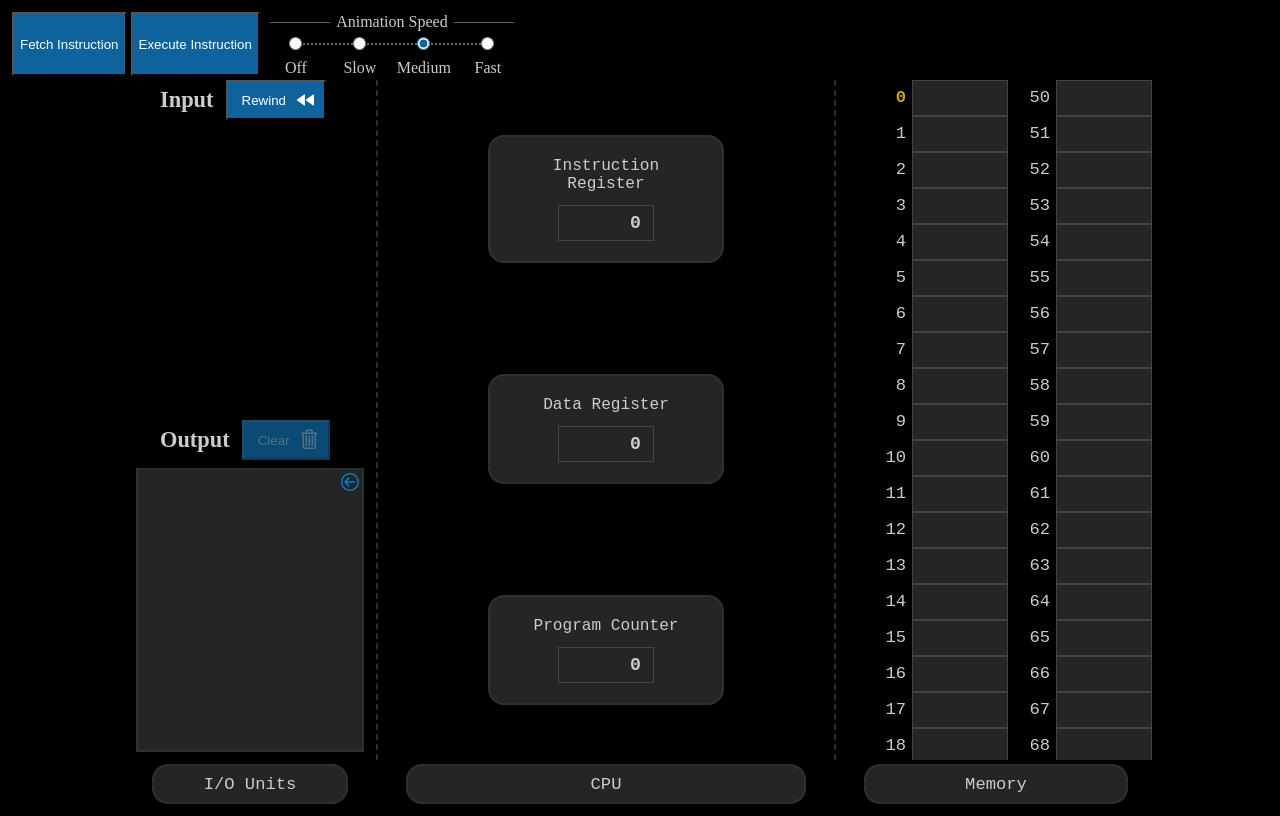
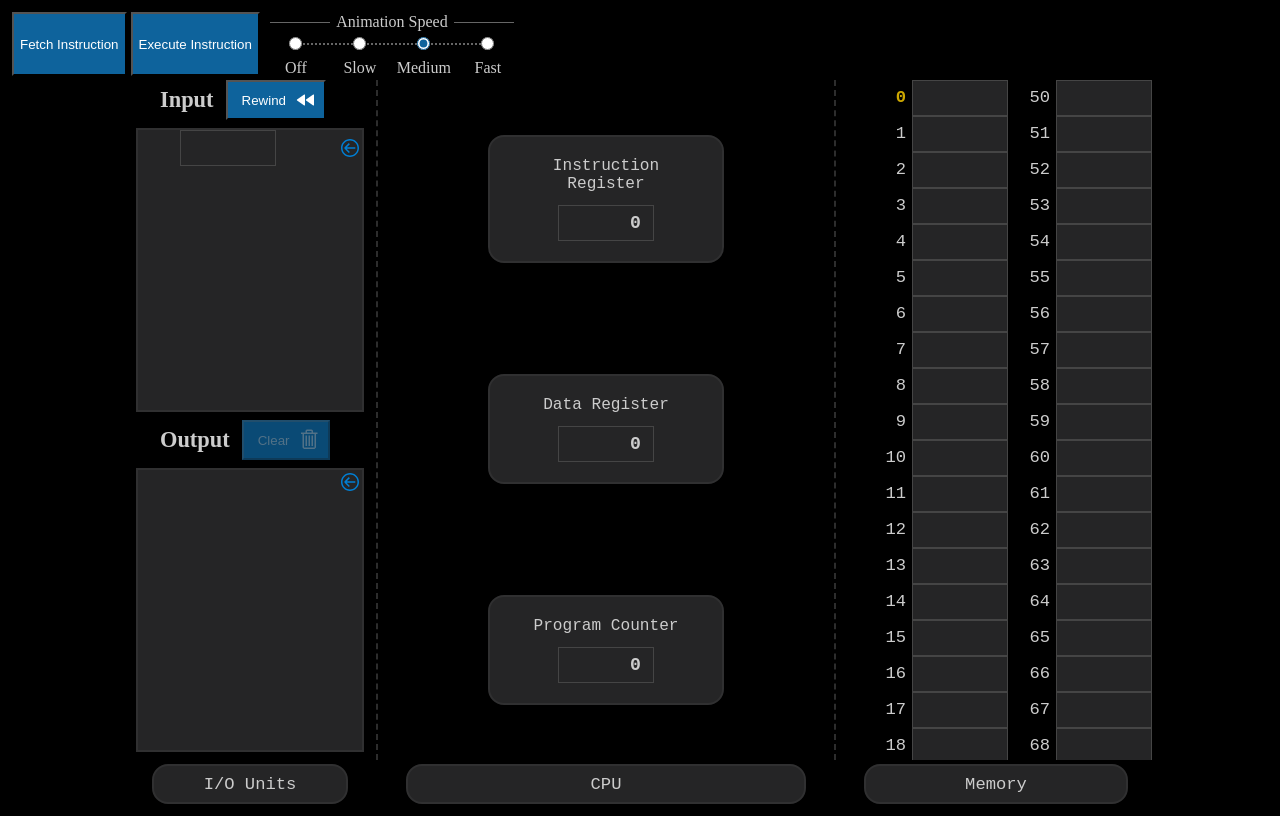
Before and after one commit to rafrafraf1/vic-ide-fork, a React (Create React App) app: page / in a window 1280 px wide. Built offline with nearby package versions, Linux system fonts and the light colour scheme.

Commit message:
Add Computer Input and Input UI

```diff
--- a/src/App.tsx
+++ b/src/App.tsx
@@ -5,6 +5,7 @@ import {
   animationSpeedDuration,
 } from "./UI/Simulator/AnimationSpeed";
 import { Computer, type ComputerHandle } from "./UI/Simulator/Computer";
+import { type InputState, consumeInput, readNextInput } from "./Computer/Input";
 import {
   type SimulatorState,
   newSimulatorState,
@@ -55,6 +56,7 @@ function App(props: AppProps): JSX.Element {
   );
 
   const [computer, setComputer] = React.useState(initialState.computer);
+  const [input, setInput] = React.useState(initialState.input);
   const [output, setOutput] = React.useState(initialState.output);
   const [animationSpeed, setAnimationSpeed] = React.useState(
     initialState.animationSpeed
@@ -64,15 +66,17 @@ function App(props: AppProps): JSX.Element {
 
   const computerRef = React.useRef<ComputerHandle>(null);
 
-  // Whenever the `computer` or `output` state is changed, we send a message
-  // to the `systemStateService` to persist the updated state.
+  // Whenever any part of the `SimulatorState` changes (`computer`, `input`,
+  // `output`, or `animationSpeed`), we send a message to the
+  // `systemStateService` to persist the updated state.
   React.useEffect(() => {
     systemStateService.setState({
       computer: computer,
+      input: input,
       output: output,
       animationSpeed: animationSpeed,
     });
-  }, [animationSpeed, computer, output, systemStateService]);
+  }, [animationSpeed, computer, input, output, systemStateService]);
 
   const animate = useAnimate();
 
@@ -119,16 +123,17 @@ function App(props: AppProps): JSX.Element {
   }, [animate, animationSpeed, computer]);
 
   const handleExecuteInstructionClick = React.useCallback(() => {
-    // TODO:
-    const nextInput = null;
+    const nextInput = readNextInput(input);
 
     function updateComputer(): void {
-      // TODO Handle result
       const [newComputer, executeResult] = executeInstruction(
         computer,
         nextInput
       );
       setComputer(newComputer);
+      if (executeResult.consumedInput) {
+        setInput(consumeInput(input));
+      }
       setOutput(processExecuteResult(executeResult));
     }
 
@@ -158,7 +163,7 @@ function App(props: AppProps): JSX.Element {
         setAnimating(false);
       }
     );
-  }, [animate, animationSpeed, computer]);
+  }, [animate, animationSpeed, computer, input]);
 
   const handleClearOutputClick = React.useCallback(() => {
     setOutput(emptyOutput());
@@ -171,16 +176,20 @@ function App(props: AppProps): JSX.Element {
     []
   );
 
-  const handleInstructionRegister = React.useCallback((value: Value) => {
+  const handleInstructionRegister = React.useCallback((value: Value): void => {
     setComputer(setInstructionRegister(value));
   }, []);
 
-  const handleDataRegisterChange = React.useCallback((value: Value) => {
+  const handleDataRegisterChange = React.useCallback((value: Value): void => {
     setComputer(setDataRegister(value));
   }, []);
 
-  const handleProgramCounterChange = React.useCallback((value: Value) => {
+  const handleProgramCounterChange = React.useCallback((value: Value): void => {
     setComputer(setProgramCounter(value));
+  }, []);
+
+  const handleInputChange = React.useCallback((input: InputState): void => {
+    setInput(input);
   }, []);
 
   return (
@@ -197,12 +206,14 @@ function App(props: AppProps): JSX.Element {
         ref={computerRef}
         className="App-Computer-Cont"
         computer={computer}
+        input={input}
         output={output}
         onClearOutputClick={handleClearOutputClick}
         onMemoryCellChange={handleMemoryCellChange}
         onInstructionRegister={handleInstructionRegister}
         onDataRegisterChange={handleDataRegisterChange}
         onProgramCounterChange={handleProgramCounterChange}
+        onInputChange={handleInputChange}
       />
     </div>
   );
--- /dev/null
+++ b/src/Computer/Input.ts
@@ -0,0 +1,67 @@
+import type { Value } from "./Value";
+
+/**
+ * Stores the values of the input stream, which can be edited by the user.
+ */
+export interface InputState {
+  values: Value[];
+
+  /**
+   * An index in the range [0..values.length].
+   *
+   * If next is equal to values.length then we are at the end of the input and
+   * a READ instruction will trigger an error.
+   */
+  next: number;
+}
+
+/**
+ * Create a new InputState.
+ */
+export function emptyInput(): InputState {
+  return {
+    values: [],
+    next: 0,
+  };
+}
+
+/**
+ * Checks whether we are at the end of the input. If so, then a READ
+ * instruction will trigger an error.
+ */
+export function atEndOfInput(input: InputState): boolean {
+  return input.next === input.values.length;
+}
+
+/**
+ * Rewinds the input stream to the beginning. The next READ instruction will
+ * read the first value.
+ */
+export function rewindInput(input: InputState): InputState {
+  return {
+    values: input.values,
+    next: 0,
+  };
+}
+
+/**
+ * @returns the next value in the input stream.
+ */
+export function readNextInput(input: InputState): Value | null {
+  const nextValue = input.values[input.next];
+  if (nextValue === undefined) {
+    return null;
+  }
+
+  return nextValue;
+}
+
+/**
+ * Advances the input stream by one.
+ */
+export function consumeInput(input: InputState): InputState {
+  return {
+    values: input.values,
+    next: input.next + 1,
+  };
+}
--- a/src/Computer/SimulatorState.ts
+++ b/src/Computer/SimulatorState.ts
@@ -1,9 +1,11 @@
 import { type ComputerState, newComputerState } from "./Computer";
+import { type InputState, emptyInput } from "./Input";
 import { type OutputState, emptyOutput } from "./Output";
 import type { AnimationSpeed } from "../UI/Simulator/AnimationSpeed";
 
 export interface SimulatorState {
   computer: ComputerState;
+  input: InputState;
   output: OutputState;
   animationSpeed: AnimationSpeed;
 }
@@ -11,6 +13,7 @@ export interface SimulatorState {
 export function newSimulatorState(): SimulatorState {
   return {
     computer: newComputerState(),
+    input: emptyInput(),
     output: emptyOutput(),
     animationSpeed: "MEDIUM",
   };
--- a/src/UI/Simulator/Computer.tsx
+++ b/src/UI/Simulator/Computer.tsx
@@ -11,9 +11,11 @@ import {
   type MemoryCell,
   memoryRead,
 } from "../../Computer/Computer";
+import { Input, type InputHandle } from "./Input";
 import { Output, type OutputHandle } from "./Output";
 import { type OutputState, isOutputEmpty } from "../../Computer/Output";
 import type { Address } from "../../Computer/Instruction";
+import type { InputState } from "../../Computer/Input";
 import { RiRewindMiniFill } from "react-icons/ri";
 import type { Value } from "../../Computer/Value";
 import { VscTrash } from "react-icons/vsc";
@@ -63,12 +65,14 @@ export interface ComputerHandle {
 export interface ComputerProps {
   className?: string;
   computer: ComputerState;
+  input: InputState;
   output: OutputState;
   onClearOutputClick?: () => void;
   onMemoryCellChange?: (address: Address, value: Value | null) => void;
   onInstructionRegister?: (value: Value) => void;
   onDataRegisterChange?: (value: Value) => void;
   onProgramCounterChange?: (value: Value) => void;
+  onInputChange?: (input: InputState) => void;
 }
 
 export const Computer = React.forwardRef<ComputerHandle, ComputerProps>(
@@ -76,16 +80,19 @@ export const Computer = React.forwardRef<ComputerHandle, ComputerProps>(
     const {
       className,
       computer,
+      input,
       output,
       onClearOutputClick,
       onMemoryCellChange,
       onInstructionRegister,
       onDataRegisterChange,
       onProgramCounterChange,
+      onInputChange,
     } = props;
 
     const cpuRef = React.useRef<CpuHandle>(null);
     const mainMemoryRef = React.useRef<MainMemoryHandle>(null);
+    const inputRef = React.useRef<InputHandle>(null);
     const outputRef = React.useRef<OutputHandle>(null);
 
     React.useImperativeHandle(
@@ -102,9 +109,7 @@ export const Computer = React.forwardRef<ComputerHandle, ComputerProps>(
                 uiCell.address
               );
             case "Input":
-              // TODO This is temporary. We should instead call a method on
-              // the "Input" ref.
-              return document.head.getBoundingClientRect();
+              return nonNull(inputRef.current).getInputBoundingClientRect();
             case "Output":
               return nonNull(outputRef.current).getOutputBoundingClientRect();
             default:
@@ -134,6 +139,30 @@ export const Computer = React.forwardRef<ComputerHandle, ComputerProps>(
       []
     );
 
+    const handleAppendInput = React.useCallback(
+      (value: Value): void => {
+        if (onInputChange !== undefined) {
+          const newValues = input.values.concat([value]);
+          onInputChange({ ...input, values: newValues });
+        }
+      },
+      [input, onInputChange]
+    );
+
+    const handleInputChange = React.useCallback(
+      (index: number, value: Value): void => {
+        if (index >= input.values.length) {
+          throw new Error(`Invalid array index for input values: ${index}`);
+        }
+        if (onInputChange !== undefined) {
+          const newValues = input.values.slice();
+          newValues[index] = value;
+          onInputChange({ ...input, values: newValues });
+        }
+      },
+      [input, onInputChange]
+    );
+
     return (
       <div className={classNames(className, "Computer-Root")}>
         <div className="Computer-Io">
@@ -144,7 +173,12 @@ export const Computer = React.forwardRef<ComputerHandle, ComputerProps>(
               <RiRewindMiniFill size={24} />
             </Button>
           </div>
-          <div>INPUT</div>
+          <Input
+            ref={inputRef}
+            input={input}
+            onAppendInput={handleAppendInput}
+            onInputChange={handleInputChange}
+          />
           <div className="Computer-IoTitleRow">
             <span className="Computer-IoTitleRowHeading">Output</span>
             <Button
--- /dev/null
+++ b/src/UI/Simulator/Input.css
@@ -0,0 +1,17 @@
+.Input-Root {
+  margin: 8px;
+  background: var(--vscode-notifications-background);
+  border: 2px solid var(--vscode-notifications-border);
+  color: var(--vscode-foreground);
+  overflow-y: scroll;
+
+  display: grid;
+  grid-template-columns: 42px 1fr auto;
+  grid-auto-rows: max-content;
+
+  align-items: center;
+}
+
+.Input-Arrow {
+  color: var(--vscode-focusBorder);
+}
--- /dev/null
+++ b/src/UI/Simulator/Input.tsx
@@ -0,0 +1,166 @@
+import "./Input.css"; // eslint-disable-line @typescript-eslint/no-import-type-side-effects
+import * as React from "react";
+import {
+  BlankableValueCellInput,
+  ValueCellInput,
+  type ValueCellInputHandle,
+} from "../ValueCellInput";
+import { type InputState, atEndOfInput } from "../../Computer/Input";
+import { VscArrowCircleLeft, VscTrash } from "react-icons/vsc";
+import { Button } from "../Components/Button";
+import type { Value } from "../../Computer/Value";
+import { nonNull } from "../../Functional/Nullability";
+
+export interface InputHandle {
+  /**
+   * @returns the position and size of the next input value.
+   *
+   * This function will throw an Error if there is no next input value.
+   */
+  getInputBoundingClientRect: () => DOMRect;
+
+  /**
+   * Scrolls to the cell of the next input that will be read.
+   */
+  scrollToNext: () => void;
+}
+
+export interface InputProps {
+  input: InputState;
+  onAppendInput?: (value: Value) => void;
+  onInputChange?: (index: number, value: Value) => void;
+}
+
+export const Input = React.memo(
+  React.forwardRef(
+    (props: InputProps, ref: React.ForwardedRef<InputHandle>) => {
+      const { input, onAppendInput, onInputChange } = props;
+
+      const nextInputLineElemRef = React.useRef<InputLineElemHandle>(null);
+
+      React.useImperativeHandle(
+        ref,
+        (): InputHandle => ({
+          getInputBoundingClientRect: (): DOMRect => {
+            return nonNull(
+              nextInputLineElemRef.current
+            ).getInputBoundingClientRect();
+          },
+          scrollToNext: (): void => {
+            throw new Error("TODO");
+          },
+        }),
+        []
+      );
+
+      const handleNewInputCellChange = React.useCallback(
+        (value: Value | null): void => {
+          if (value === null) {
+            return;
+          }
+          if (onAppendInput !== undefined) {
+            onAppendInput(value);
+          }
+        },
+        [onAppendInput]
+      );
+
+      const handleValueChange = React.useCallback(
+        (index: number, value: Value): void => {
+          if (onInputChange !== undefined) {
+            onInputChange(index, value);
+          }
+        },
+        [onInputChange]
+      );
+
+      return (
+        <div className="Input-Root">
+          {input.values.map((value, index) => (
+            <React.Fragment key={index}>
+              <InputLineElem
+                ref={index === input.next ? nextInputLineElemRef : undefined}
+                value={value}
+                index={index}
+                next={index === input.next}
+                onValueChange={handleValueChange}
+              />
+            </React.Fragment>
+          ))}
+          <div />
+          <BlankableValueCellInput
+            key={input.values.length}
+            value={null}
+            onValueChange={handleNewInputCellChange}
+          />
+          {atEndOfInput(input) ? (
+            <VscArrowCircleLeft size={24} className="Input-Arrow" />
+          ) : (
+            <div />
+          )}
+        </div>
+      );
+    }
+  )
+);
+
+interface InputLineElemHandle {
+  getInputBoundingClientRect: () => DOMRect;
+}
+
+interface InputLineElemProps {
+  value: Value;
+  index: number;
+  next: boolean;
+  onValueChange?: (index: number, value: Value) => void;
+}
+
+const InputLineElem = React.memo(
+  React.forwardRef(
+    (
+      props: InputLineElemProps,
+      ref: React.ForwardedRef<InputLineElemHandle>
+    ) => {
+      const { value, index, next, onValueChange } = props;
+
+      const valueCellInputRef = React.useRef<ValueCellInputHandle>(null);
+
+      React.useImperativeHandle(
+        ref,
+        (): InputLineElemHandle => ({
+          getInputBoundingClientRect: (): DOMRect => {
+            return nonNull(valueCellInputRef.current).getBoundingClientRect();
+          },
+        }),
+        []
+      );
+
+      const handleValueChange = React.useCallback(
+        (value: Value): void => {
+          if (onValueChange !== undefined) {
+            onValueChange(index, value);
+          }
+        },
+        [index, onValueChange]
+      );
+
+      return (
+        <>
+          <Button>
+            <VscTrash size={18} />
+          </Button>
+          <ValueCellInput
+            ref={valueCellInputRef}
+            value={value}
+            onValueChange={handleValueChange}
+          />
+          {next ? (
+            <VscArrowCircleLeft size={24} className="Input-Arrow" />
+          ) : (
+            <div />
+          )}
+        </>
+      );
+    }
+  )
+);
```
